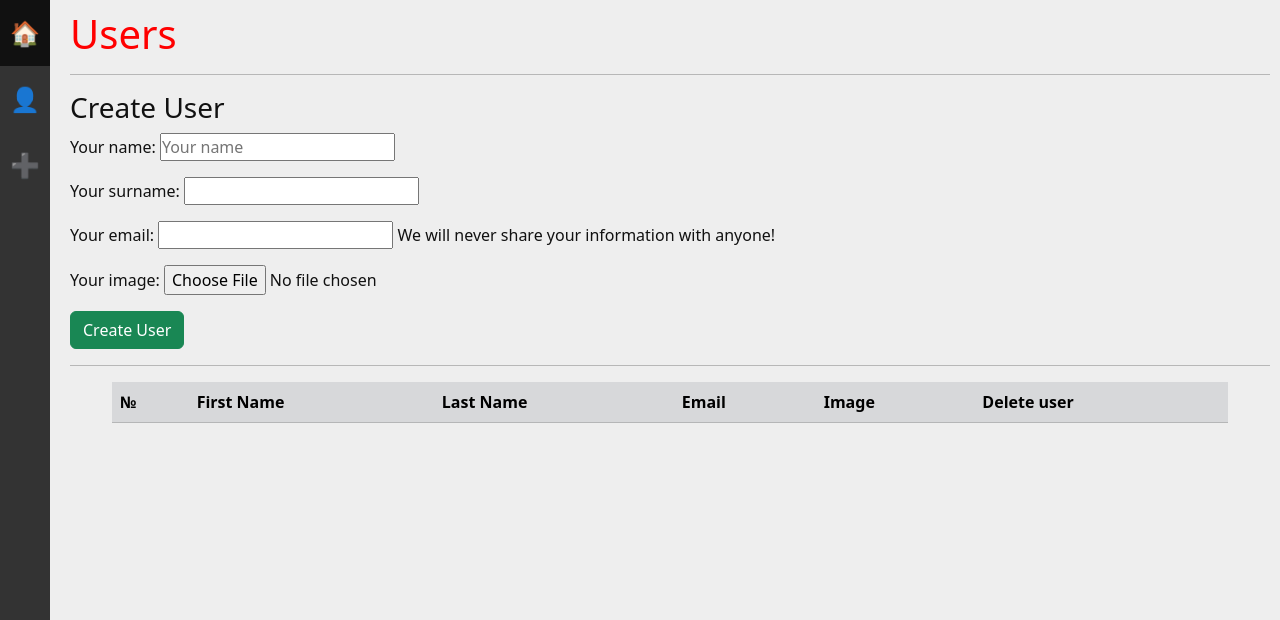
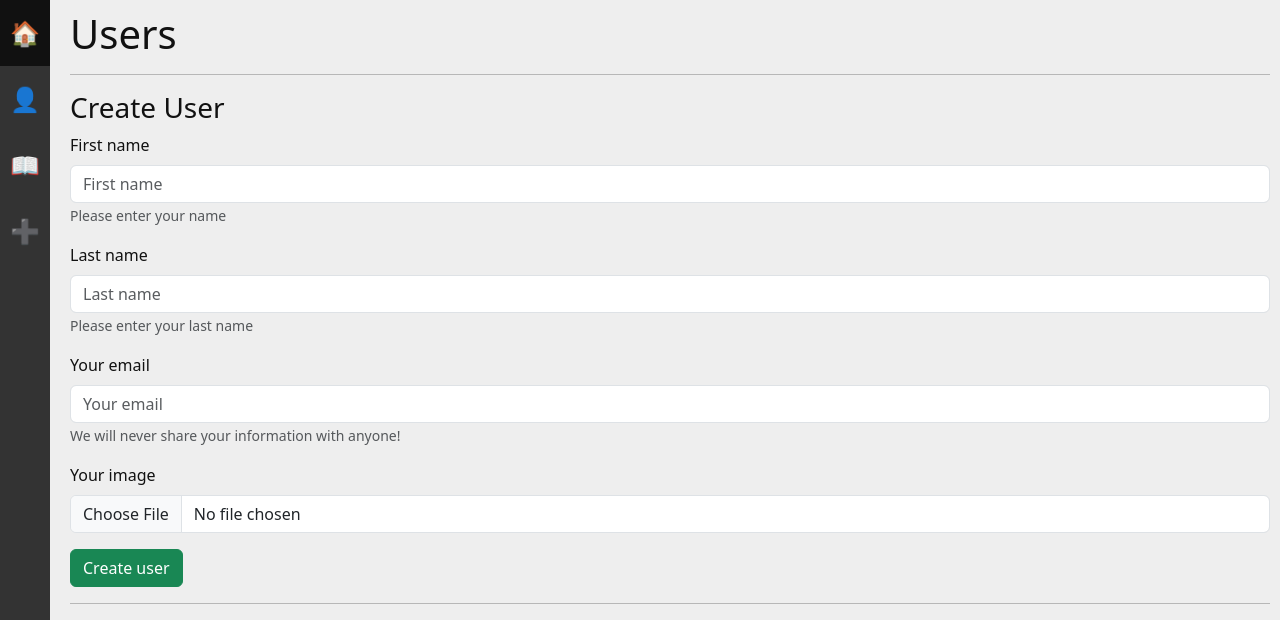
Before and after one commit to AlisherXujanov/FullStack3, a Django app: page /users/ in a window 1280 px wide. Shown: the top 620 px of the page. Run offline with Django 4.2, Linux system fonts and the light colour scheme; lists and menus that the app fills with data are empty; some libraries are stand-ins or nearby versions.

Commit message:
small changes and form

```diff
--- a/first_project/static/css/style.css
+++ /dev/null
@@ -1,3 +0,0 @@
-h1 {
-    color: red;
-}
--- a/first_project/templates/base.html
+++ b/first_project/templates/base.html
@@ -6,6 +6,7 @@
 <head>
     <meta charset="UTF-8">
     <meta name="viewport" content="width=device-width, initial-scale=1.0">
+    <link rel="icon" href="{% static 'favicon.ico' %}" type="image/x-icon">
 
     {% block title %}
       <title>AC Django Project</title>
@@ -13,6 +14,8 @@
 
     {% bootstrap_css %}
     <link rel="stylesheet" href="{% static 'css/base.css' %}">
+    <link rel="stylesheet" href="{% static 'css/navbar.css' %}">
+
     {% block link %}
     {% endblock link %}
 
@@ -38,6 +41,7 @@
     </div>
   </main>
 
+  {% bootstrap_javascript %}
   <script>
     setTimeout(() => {
       const messages = document.querySelectorAll('#messages');
@@ -46,7 +50,10 @@
       })
     }, 5000)
 
+    var tooltipTriggerList = [].slice.call(document.querySelectorAll('[data-bs-toggle="tooltip"]'))
+    var tooltipList = tooltipTriggerList.map(function (tooltipTriggerEl) {
+      return new bootstrap.Tooltip(tooltipTriggerEl)
+    })
   </script>
-  {% bootstrap_javascript %}
 </body>
 </html>
--- /dev/null
+++ b/first_project/templates/form_snippets.html
@@ -0,0 +1,22 @@
+{% comment %}
+    Takes two arguments:
+        1. form     (required)
+        2. btn_text (optional)
+{% endcomment %}
+
+{% load static %}
+{% load django_bootstrap5 %}
+
+<form class="panel-body" method="POST" enctype="multipart/form-data">
+  {% csrf_token %}
+
+  {% bootstrap_form form %}
+
+  <button class="btn btn-success" type="submit">
+    {% if btn_text %}
+      {{ btn_text }}
+    {% else %}
+      Submit
+    {% endif %}
+  </button>
+</form>
--- a/first_project/templates/navbar.html
+++ b/first_project/templates/navbar.html
@@ -1,11 +1,14 @@
-{% load static %}
-
-{% block link %}
-    <link rel="stylesheet" href="{% static 'css/navbar.css' %}">
-{% endblock %}
-
 <nav>
-    <a href="/">🏠</a>
-    <a href="/users">👤</a>
-    <a href="#">➕</a>
+    <a href="/" data-bs-toggle="tooltip" data-bs-placement="top" title="Home">
+        🏠
+    </a>
+    <a href="/users" data-bs-toggle="tooltip" data-bs-placement="top" title="Users">
+        👤
+    </a>
+    <a href="#" data-bs-toggle="tooltip" data-bs-placement="top" title="Books">
+        📖
+    </a>
+    <a href="#" data-bs-toggle="tooltip" data-bs-placement="top" title="Add a book">
+        ➕
+    </a>
 </nav>
--- a/first_project/users/forms.py
+++ b/first_project/users/forms.py
@@ -4,11 +4,10 @@ from .models import User
 
 
 class UserForm(forms.ModelForm):
-    first_name = forms.CharField(
-        max_length=255, label="Your name",
-        widget=forms.PasswordInput(attrs={'placeholder': 'Your name'})
-    )
-    last_name = forms.CharField(max_length=255, label="Your surname")
+    first_name = forms.CharField(max_length=255, label="First name",
+                                 help_text="Please enter your name")
+    last_name = forms.CharField(max_length=255, label="Last name",
+                                help_text="Please enter your last name")
     email = forms.EmailField(required=True, label="Your email",
                              help_text="We will never share your information with anyone!")
     image = forms.ImageField(required=False, label="Your image")
--- a/first_project/users/templates/index.html
+++ b/first_project/users/templates/index.html
@@ -6,23 +6,13 @@
   <title>Users</title>
 {% endblock %}
 
-{% block link %}
-  <link rel="stylesheet" href="{% static 'css/style.css' %}" />
-{% endblock %}
-
 {% block content %}
   <h1>Users</h1>
 
   <hr />
   <h3>Create User</h3>
 
-  <form method="POST" enctype="multipart/form-data">
-    {% csrf_token %}
-
-    {{ form.as_p }}
-
-    <button class="btn btn-success" type="submit">Create User</button>
-  </form>
+  {% include "form_snippets.html" with form=form btn_text='Create user' %}
 
   <hr />
   <div class="container">
@@ -39,25 +29,15 @@
       {% for user in users %}
         <tr>
           <th>
-            <a href="{% url 'user_details' user.id %}">
-              {{ user.id }}
-            </a>
+            <a href="{% url 'user_details' user.id %}">{{ user.id }}</a>
           </th>
           <td>{{ user.first_name }}</td>
           <td>{{ user.last_name }}</td>
           <td>{{ user.email }}</td>
           <td>
-            <img
-              class="rounded-circle"
-              src="{{ user.image.url }}"
-              alt="{{ user.first_name }}-image"
-              width="30"
-              height="30"
-            >
+            <img class="rounded-circle" src="{{ user.image.url }}" alt="{{ user.first_name }}-image" width="30" height="30" />
           </td>
-          <td style="cursor:pointer;" onclick="delete_user({{user.id}})">
-            ❌
-          </td>
+          <td style="cursor:pointer;" onclick="delete_user({{ user.id }})">❌</td>
         </tr>
       {% endfor %}
     </table>
@@ -73,10 +53,8 @@
         location.href = delete_url
       } else {
         console.log('Canceled')
-        alert("Canceled")
+        alert('Canceled')
       }
     }
-
-
   </script>
 {% endblock %}
```
Also changed, not shown: first_project/static/favicon.ico (added), first_project/static/images/logo.png (added).
